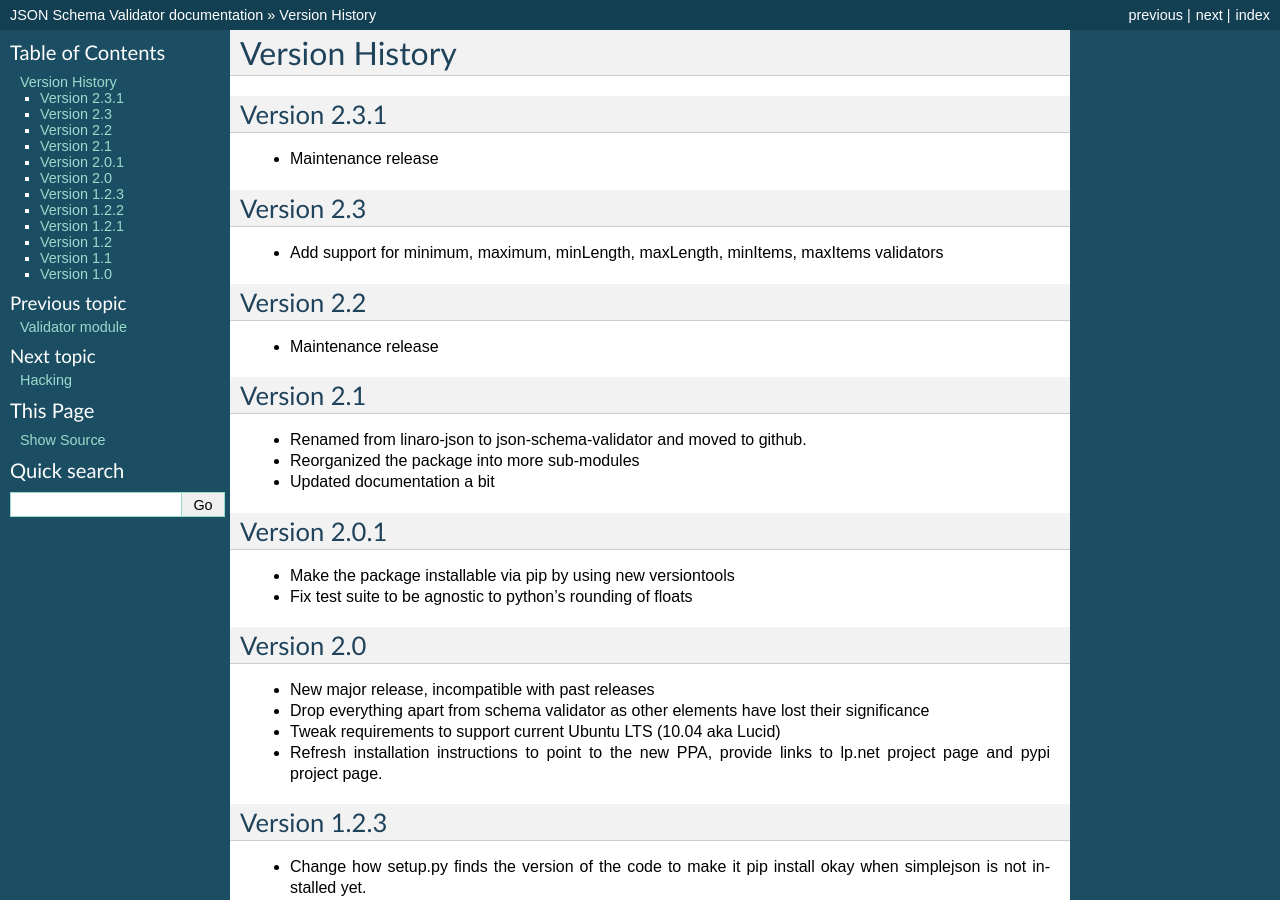
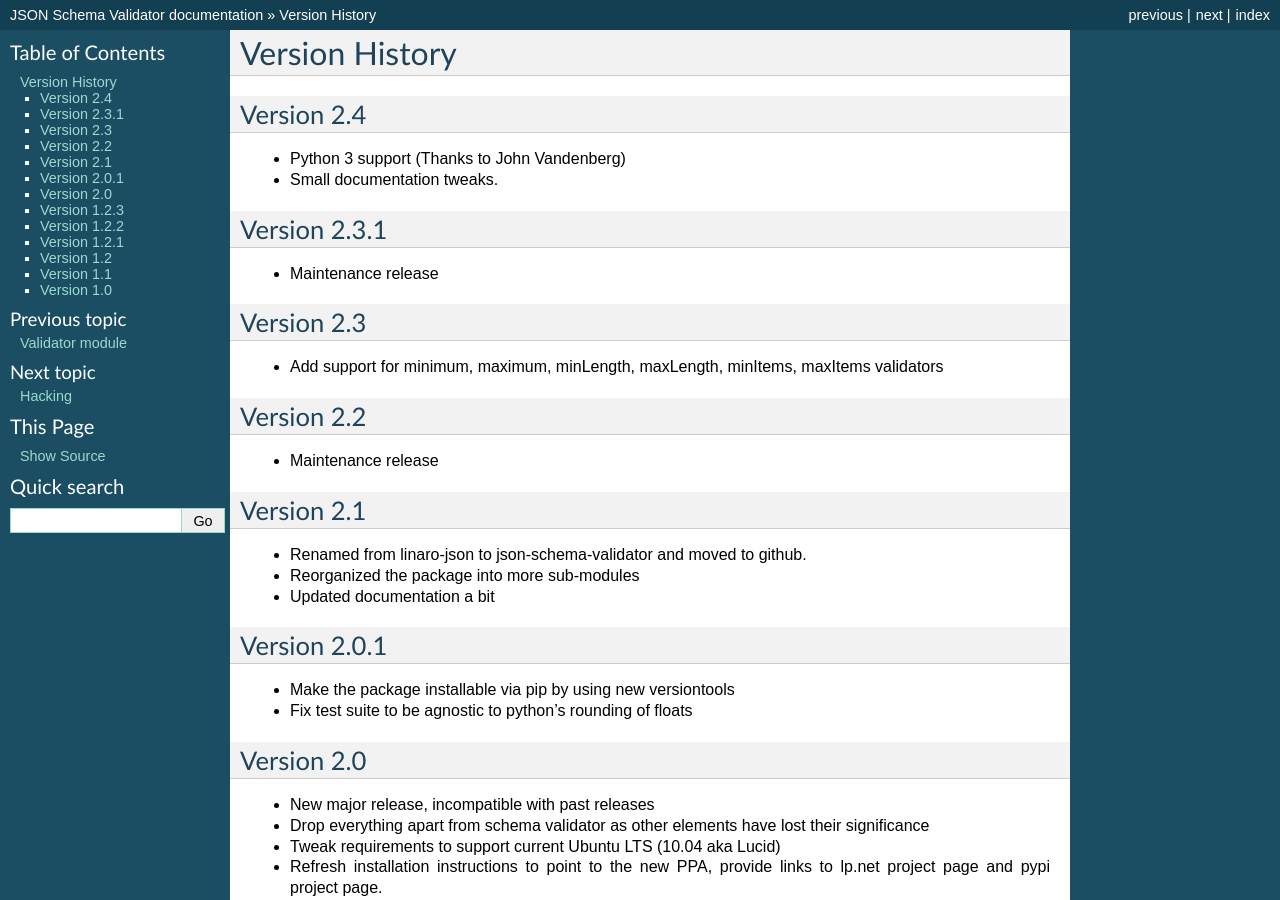
Before and after one commit to zyga/json-schema-validator, a Sphinx documentation site: the page built from doc/changes.rst, in a window 1280 px wide and 900 px high. Built offline with Sphinx 7.4.7, drawn with Linux system fonts in a browser that asks for light colours; the version number could not be read and is left out.

Commit message:
Update changelog for 2.4 release
Signed-off-by: Zygmunt Krynicki <me@zygoon.pl>

```diff
--- a/doc/changes.rst
+++ b/doc/changes.rst
@@ -1,5 +1,11 @@
 Version History
 ***************
+
+Version 2.4
+===========
+
+* Python 3 support (Thanks to John Vandenberg)
+* Small documentation tweaks.
 
 Version 2.3.1
 =============
```
